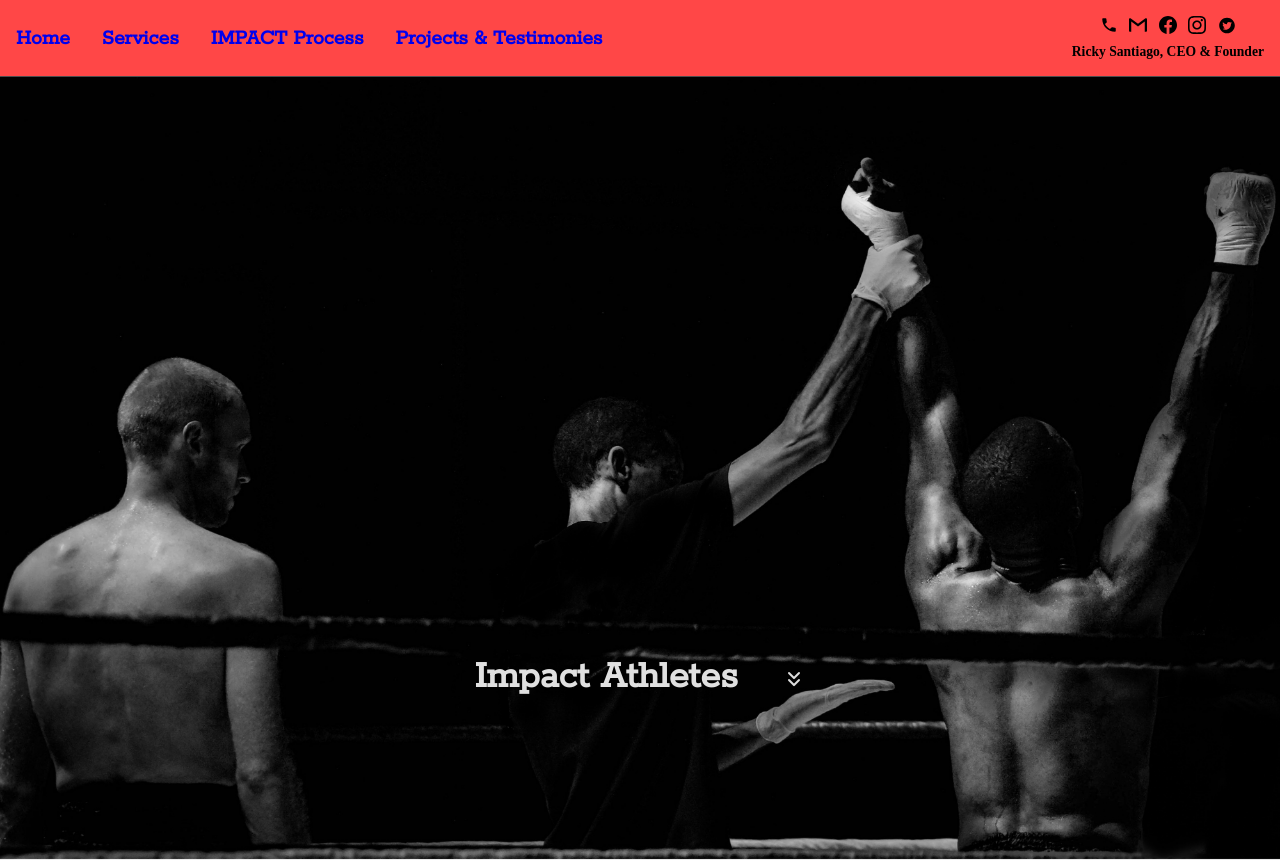
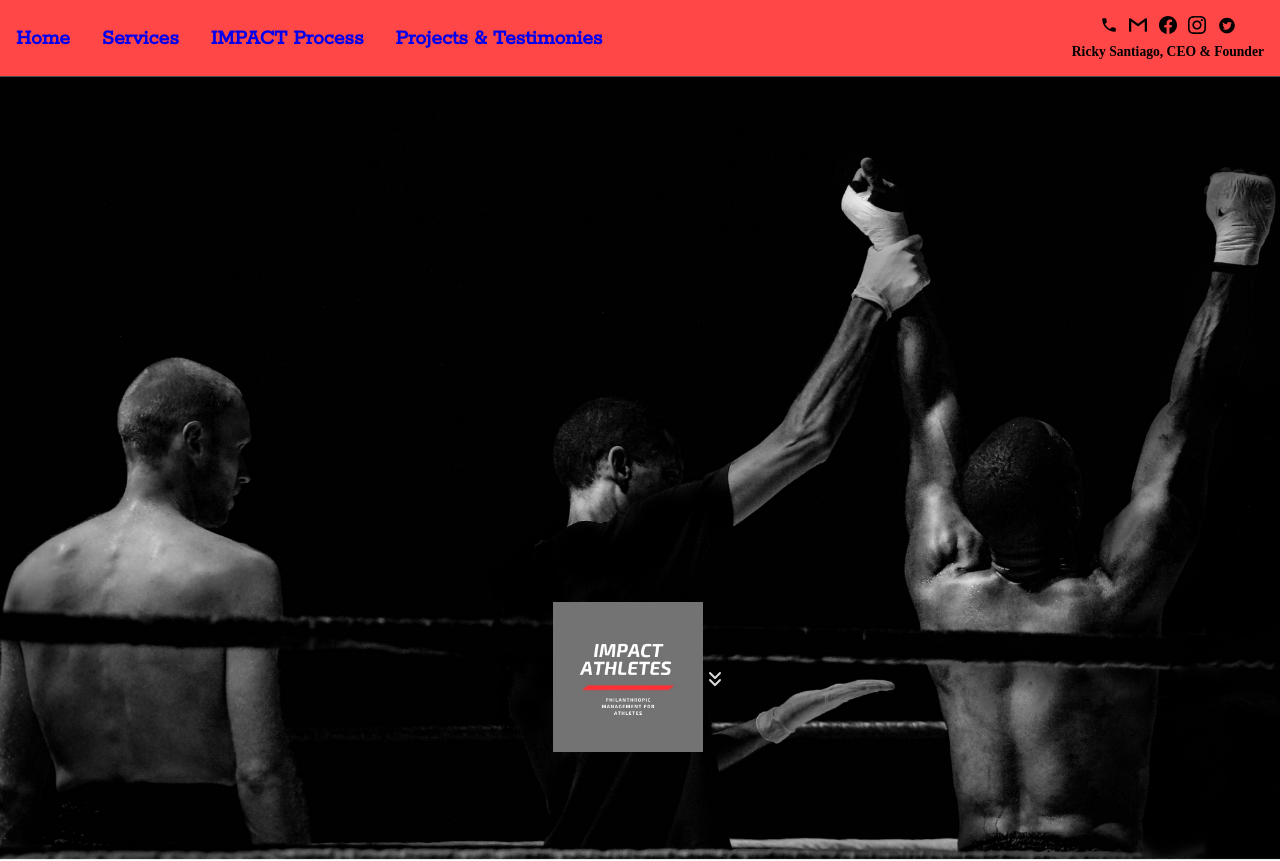
Before and after one commit to hamzafoy/impact-athletes-lou, a React (Create React App) app: page / in a window 1280 px wide. Shown: the top 861 px of the page. Built offline with nearby package versions, Linux system fonts and the light colour scheme; a web font is replaced by a local one.

Commit message:
replace 'Impact Athletes' text on landing page with logo per client's request.

```diff
--- a/src/LandingPage/LandingPage.css
+++ b/src/LandingPage/LandingPage.css
@@ -25,7 +25,7 @@
   margin: 50vh 0 0;
 }
 
-.name-text {
+/* .name-text {
   width: 40vw;
   margin: 0 0;
   padding: 0 0;
@@ -33,6 +33,12 @@
   font-family: 'Rokkitt', serif;
   font-size: 1.25em;
   font-weight: 900;
+} */
+
+
+.title-logo {
+  height: 150px;
+  width: 150px;
 }
 
 .trading-card-container {
@@ -131,7 +137,7 @@
     margin: 50vh 0 0;
   }
 
-  .name-text {
+  /* .name-text {
     width: 24vw;
     margin: 0 0;
     padding: 0 0;
@@ -139,6 +145,12 @@
     font-family: 'Rokkitt', serif;
     font-size: 2.5em;
     font-weight: 900;
+  } */
+
+
+  .title-logo {
+    height: 150px;
+    width: 150px;
   }
 
   .trading-card-container {
@@ -226,7 +238,7 @@
     margin: 50vh 0 0;
   }
 
-  .name-text {
+/*   .name-text {
     width: 19vw;
     margin: 0 0;
     padding: 0 0;
@@ -234,6 +246,11 @@
     font-family: 'Rokkitt', serif;
     font-size: 2.5em;
     font-weight: 900;
+  } */
+
+  .title-logo {
+    height: 150px;
+    width: 150px;
   }
 
   .trading-card-container {
@@ -311,7 +328,7 @@
     align-items: center;
   }
 
-  .name-text {
+  /* .name-text {
     width: 19vw;
     margin: 0 0;
     padding: 0 0;
@@ -319,6 +336,12 @@
     font-family: 'Rokkitt', serif;
     font-size: 2.5em;
     font-weight: 900;
+  } */
+
+
+  .title-logo {
+    height: 150px;
+    width: 150px;
   }
 
   .trading-card-container {
--- a/src/LandingPage/LandingPage.js
+++ b/src/LandingPage/LandingPage.js
@@ -1,5 +1,6 @@
 import './LandingPage.css';
 import AboutUs from '../AboutUs/AboutUs';
+import logo from '../assets/logo.jpg';
 
 
 
@@ -22,7 +23,13 @@ function LandingPage() {
 
         <section className="title-and-svg">
 
-          <h2 className="name-text">Impact Athletes</h2>
+          {/* <h2 className="name-text">Impact Athletes</h2> */}
+
+          <img
+          src={logo}
+          alt="Impact Athletes Logo"
+          className="title-logo"
+          />
 
           <svg
           xmlns="http://www.w3.org/2000/svg"
```
Also changed, not shown: src/assets/logo.jpg (added), src/assets/stock_football.jpg (deleted).
